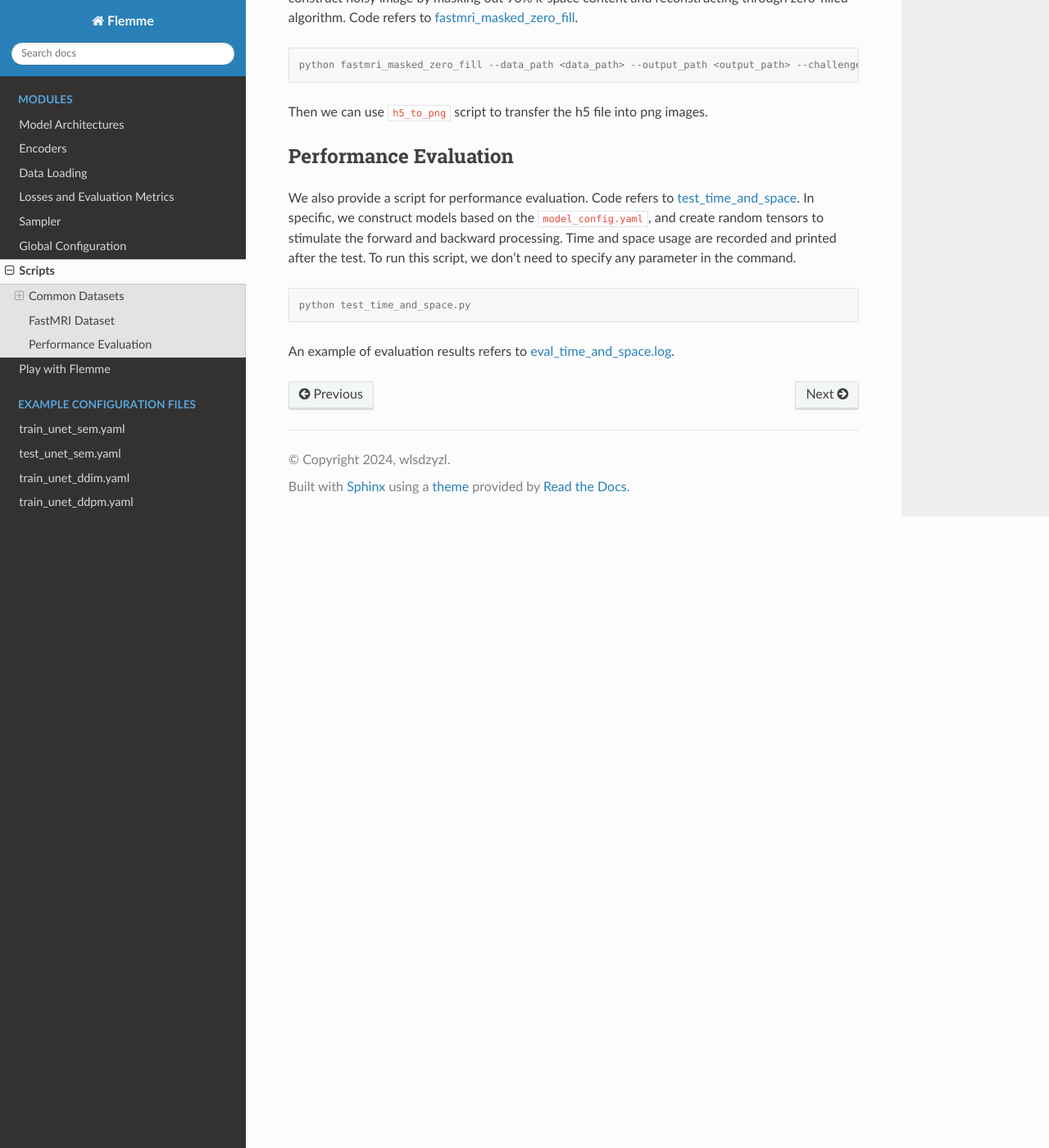
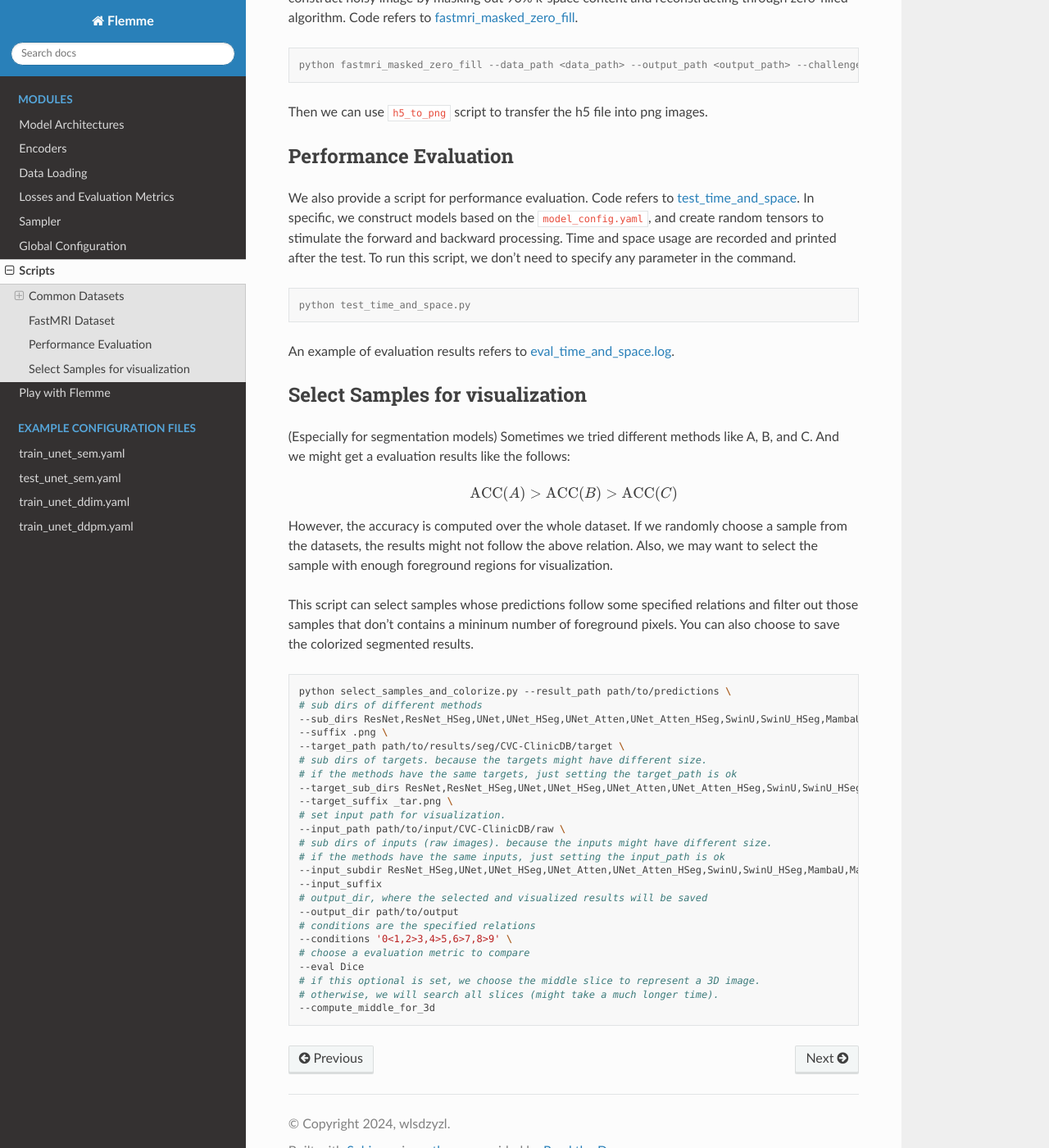
Before and after one commit to wlsdzyzl/flemme-docs, a Sphinx documentation site: the page built from docs/source/script.rst, in a window 1280 px wide and 1400 px high, scrolled down 1691 px. Shown: the whole window at 82% size. Built offline with Sphinx 7.4.7 and the Read the Docs theme 3.1.0, drawn with Linux system fonts in a browser that asks for light colours.

Commit message:
Add intro for select_samples_and_colorize.py

```diff
--- a/docs/source/script.rst
+++ b/docs/source/script.rst
@@ -88,3 +88,44 @@ Time and space usage are recorded and printed after the test. To run this script
     python test_time_and_space.py
 
 An example of evaluation results refers to `eval_time_and_space.log <https://github.com/wlsdzyzl/flemme/blob/main/scripts/unittest/eval_time_and_space.log>`_.
+
+Select Samples for visualization
+==================================
+(Especially for segmentation models) Sometimes we tried different methods like A, B, and C. And we might get a evaluation results like the follows:
+
+.. math::
+
+    \text{ACC}(A) > \text{ACC}(B) > \text{ACC}(C)
+
+However, the accuracy is computed over the whole dataset. If we randomly choose a sample from the datasets, the results might not follow the above relation.
+Also, we may want to select the sample with enough foreground regions for visualization.
+
+This script can select samples whose predictions follow some specified relations and filter out those samples that don't contains a mininum number of foreground pixels.
+You can also choose to save the colorized segmented results.
+
+.. code-block:: bash
+
+    python select_samples_and_colorize.py --result_path path/to/predictions \
+    # sub dirs of different methods
+    --sub_dirs ResNet,ResNet_HSeg,UNet,UNet_HSeg,UNet_Atten,UNet_Atten_HSeg,SwinU,SwinU_HSeg,MambaU,MambaU_HSeg \
+    --suffix .png \
+    --target_path path/to/results/seg/CVC-ClinicDB/target \
+    # sub dirs of targets. because the targets might have different size.
+    # if the methods have the same targets, just setting the target_path is ok
+    --target_sub_dirs ResNet,ResNet_HSeg,UNet,UNet_HSeg,UNet_Atten,UNet_Atten_HSeg,SwinU,SwinU_HSeg,MambaU,MambaU_HSeg  \
+    --target_suffix _tar.png \
+    # set input path for visualization.
+    --input_path path/to/input/CVC-ClinicDB/raw \
+    # sub dirs of inputs (raw images). because the inputs might have different size.
+    # if the methods have the same inputs, just setting the input_path is ok
+    --input_subdir ResNet_HSeg,UNet,UNet_HSeg,UNet_Atten,UNet_Atten_HSeg,SwinU,SwinU_HSeg,MambaU,MambaU_HSeg\
+    --input_suffix
+    # output_dir, where the selected and visualized results will be saved
+    --output_dir path/to/output
+    # conditions are the specified relations
+    --conditions '0<1,2>3,4>5,6>7,8>9' \
+    # choose a evaluation metric to compare
+    --eval Dice
+    # if this optional is set, we choose the middle slice to represent a 3D image.
+    # otherwise, we will search all slices (might take a much longer time).
+    --compute_middle_for_3d
```
